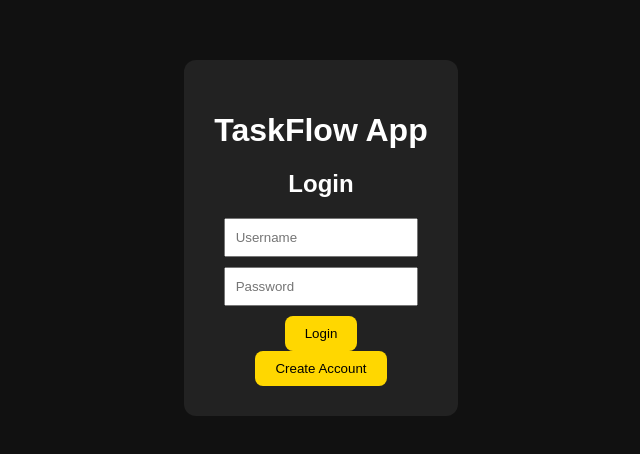
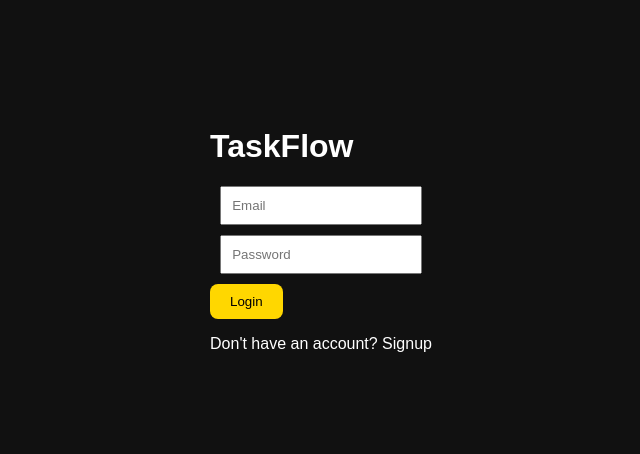
Before and after one commit to rehansheikh000004-lab/taskflow, a React (Vite) app in the folder frontend/: page / in a window 1280 px wide. Shown: the part 170-624 px from the top of the page, without its empty margins (319-959 px from the left). Built offline with nearby package versions, Linux system fonts and the light colour scheme.

Commit message:
Update App.jsx

```diff
--- a/frontend/src/App.jsx
+++ b/frontend/src/App.jsx
@@ -1,17 +1,49 @@
-import React from "react";
-import Login from "./components/Login.jsx";
-import Signup from "./components/Signup.jsx";
+import React, { useState } from "react";
+
+const API_URL = import.meta.env.VITE_API_URL;
 
 function App() {
-  const [showLogin, setShowLogin] = React.useState(true);
+  const [email, setEmail] = useState("");
+  const [password, setPassword] = useState("");
+  const [isLogin, setIsLogin] = useState(true);
+
+  const handleSubmit = async (e) => {
+    e.preventDefault();
+
+    const endpoint = isLogin ? "login" : "signup";
+    const res = await fetch(`${API_URL}/api/auth/${endpoint}`, {
+      method: "POST",
+      headers: { "Content-Type": "application/json" },
+      body: JSON.stringify({ email, password }),
+    });
+
+    const data = await res.json();
+    alert(data.message || "Done!");
+  };
 
   return (
-    <div className="app">
-      <h1>TaskFlow App</h1>
-      {showLogin ? <Login /> : <Signup />}
-      <button onClick={() => setShowLogin(!showLogin)}>
-        {showLogin ? "Create Account" : "Go to Login"}
-      </button>
+    <div className="container">
+      <h1>TaskFlow</h1>
+      <form onSubmit={handleSubmit}>
+        <input
+          type="email"
+          placeholder="Email"
+          value={email}
+          required
+          onChange={(e) => setEmail(e.target.value)}
+        />
+        <input
+          type="password"
+          placeholder="Password"
+          value={password}
+          required
+          onChange={(e) => setPassword(e.target.value)}
+        />
+        <button type="submit">{isLogin ? "Login" : "Signup"}</button>
+      </form>
+      <p onClick={() => setIsLogin(!isLogin)}>
+        {isLogin ? "Don't have an account? Signup" : "Already have an account? Login"}
+      </p>
     </div>
   );
 }
```
